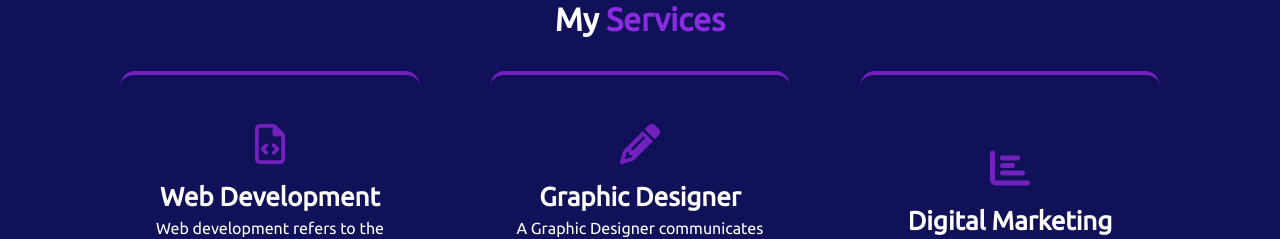
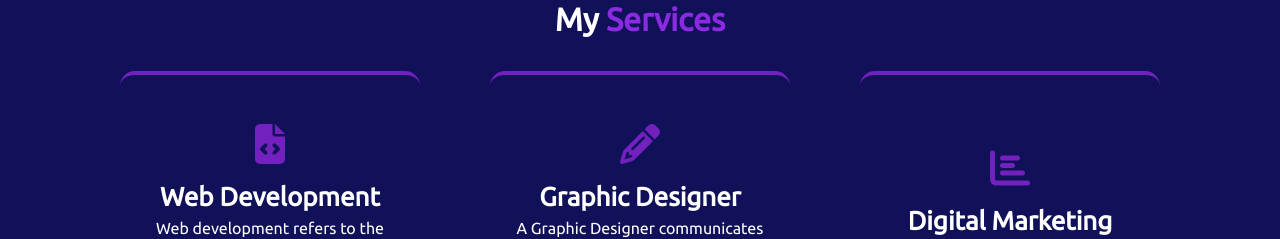
Before and after one commit to fired-rahul-udp-80/InnovixonTech-Nov2-Personal-Portfolio, a plain HTML site: page index.html in a window 1280 px wide. Shown: the part 1340-1579 px from the top of the page. Drawn offline with nearby package versions, Linux system fonts and the light colour scheme; a web font is replaced by a local one.

Commit message:
Update index.html

```diff
--- a/index.html
+++ b/index.html
@@ -96,7 +96,7 @@
             <div class="row">
                 <div class="col box3">
                     <div class="box33">
-                        <h1><i class="fa fa-file-code-o"></i></h1>
+                        <h1><i class="fa-solid fa-file-code"></i></h1>
                         <span>Web Development</span>
                         <p align="center">Web development refers to the creating, building, and maintaining of websites. It includes aspects such as web design, web publishing, web programming, and database management. It is the creation of an application that works over the internet i.e. websites.</p>
                         <button class="btn btn-primary">Read more</button>
```
